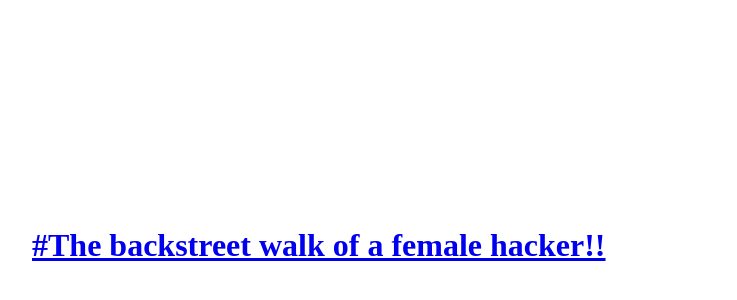
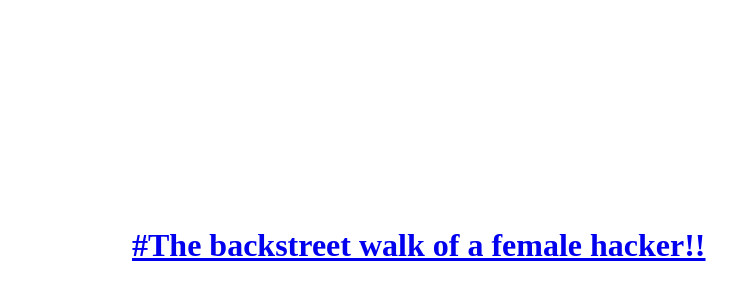
Before and after one commit to ashapoornimamenon/ashapoornimamenon.github.io, a plain HTML site: page index.html in a window 1280 px wide. Shown: the part 44-344 px from the top of the page, without its empty margins (126-863 px from the left). Drawn offline with Linux system fonts and the light colour scheme.

Commit message:
second commit

```diff
--- a/index.html
+++ b/index.html
@@ -7,7 +7,7 @@ h1{
 	font-family:
 	text-align:center;
 	padding-top: 250px;
-	padding-left: 150px;
+	padding-left: 250px;
 	margin: 1px solid black;
 	}
 h1 a:hover{
```
